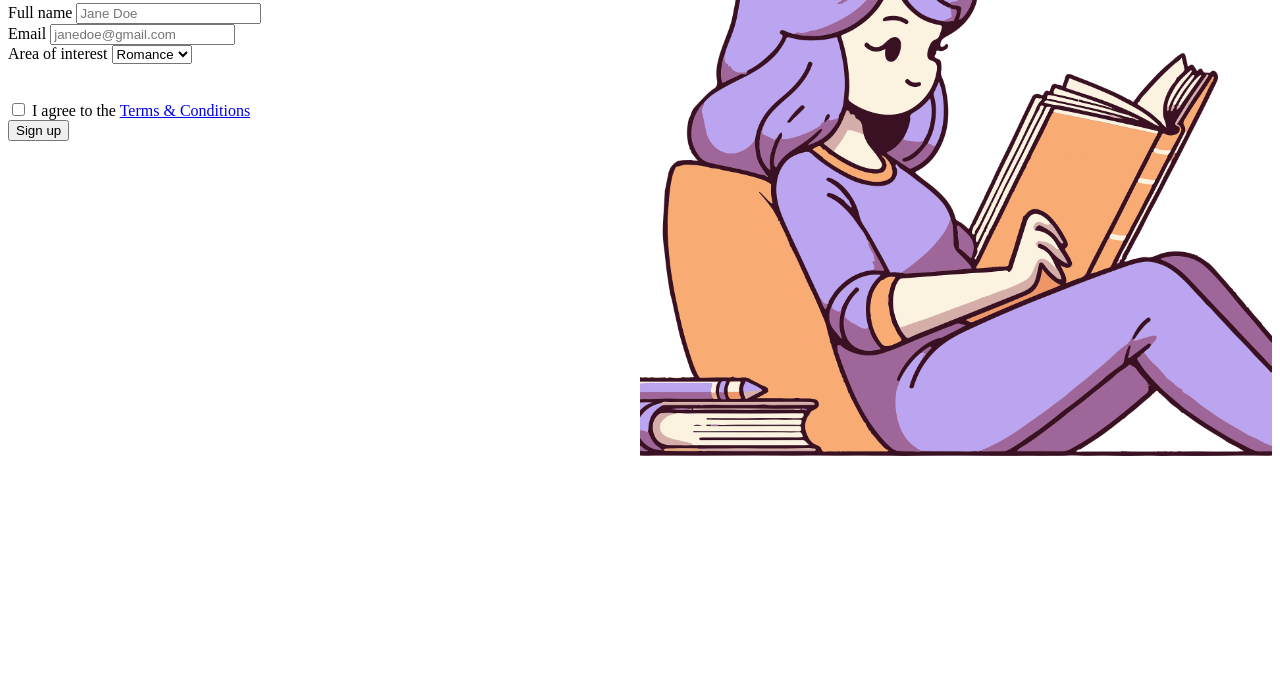
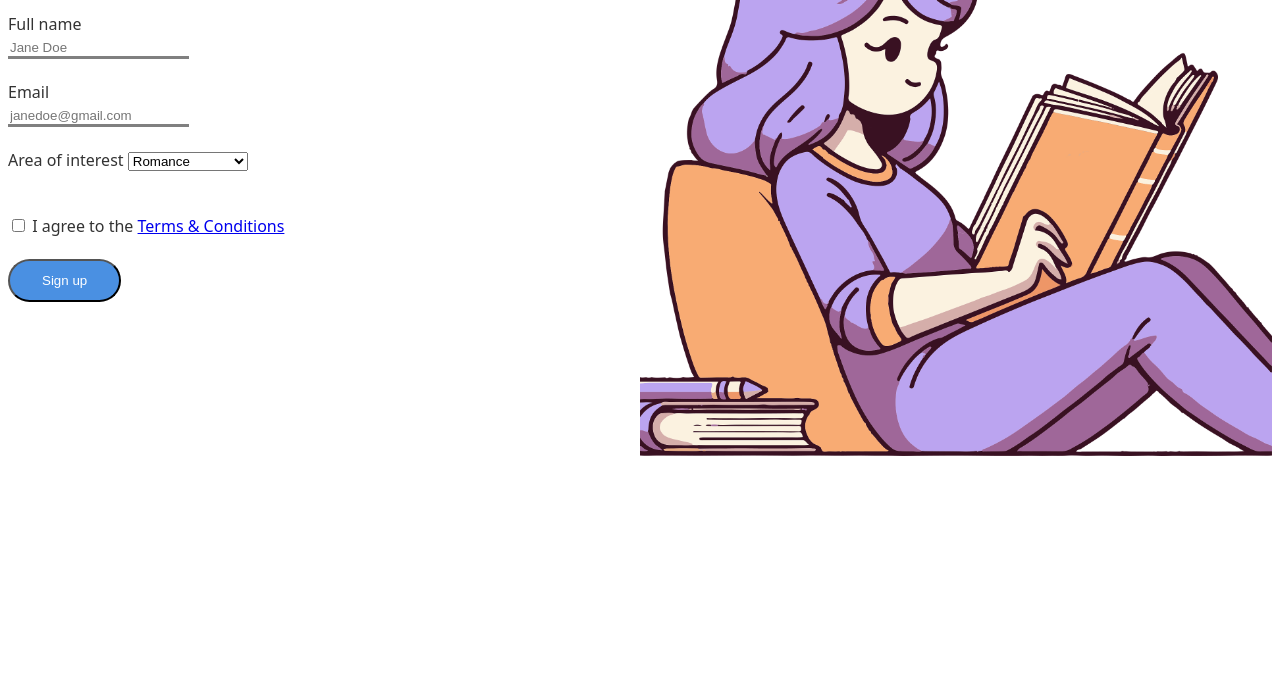
Before and after one commit to Cessiiaaa/Rose_Ceressia_Gourdet_INF3500_Hiver2026_D1, a plain HTML site: page index.html in a window 1280 px wide. Shown: the part 119-800 px from the top of the page. Drawn offline with Linux system fonts and the light colour scheme.

Commit message:
1er jet du CSS

```diff
--- a/index.html
+++ b/index.html
@@ -15,25 +15,30 @@
                     <p>Signup to our website and start leafing through your favorite literature today!</p>
                     <form>
                         <label for="fname">Full name</label>
+                        <br>
                         <input type="text" id="fname" name="fname" placeholder="Jane Doe">
                         <br>
+                        <br>
                         <label for="email">Email</label>
+                        <br>
                         <input type="email" id="email" name="email" placeholder="janedoe@gmail.com">
                         <br>
-                        <label>Area of interest</label>
+                        <br>
+                        <label id="interests">Area of interest</label>
                         <select>
                             <option> Romance </option>
-                            <option> Romance </option>
-                            <option> Romance </option>
-                            <option> Romance </option>
-                            <option> Romance </option>
-                            <option> Romance </option>
+                            <option> Thriller </option>
+                            <option> Action </option>
+                            <option> Mystery </option>
+                            <option> Historical Fiction  </option>
+                            <option> Sci-Fi </option>
                         </select>
                         <br>
                         <br>
                         <br>
                         <input type="checkbox" name="checkbox">
                         <label> I agree to the <a href="#" >Terms & Conditions</a> </label>
+                        <br>
                         <br>
                         <button> Sign up</button>
                     </form>
--- a/style.css
+++ b/style.css
@@ -1,7 +1,7 @@
 .container {
     display: grid;
     grid-template-columns: 1fr 1fr;
-    gap : 16 px
+    gap : 200 px;
 
 }
 
@@ -9,3 +9,32 @@ img {
     max-width: 100%;
     height: auto;
 }
+
+
+input[type="text"], input[type="email"], input[type="select"] {
+    border:  none;
+    border-bottom: 3px solid gray;
+    transition: border-bottom-color  1s ease;
+
+}
+
+
+input[type="text"]:focus, input[type="email"]:focus, input[type="select" ]:focus {
+    border-bottom-color: #4A90E2;
+    opacity: 5;
+}
+
+button {
+    border-radius:50px;
+    padding: 12px 32px;
+    color: white;
+    background-color:#4A90E2;
+    box-shadow: 0 4px 6px rgba(0,0,0,0,1);
+
+
+}
+
+body{
+    font-family: system-ui, -apple-system, BlinkMacSystemFont, 'Segoe UI', Roboto, Oxygen, Ubuntu, Cantarell, 'Open Sans', 'Helvetica Neue', sans-serif;
+    color: #333333 ;
+}
```
